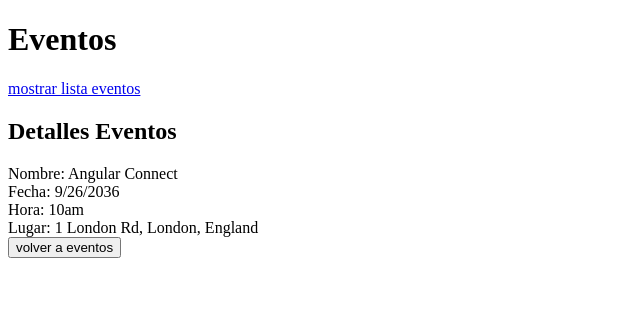
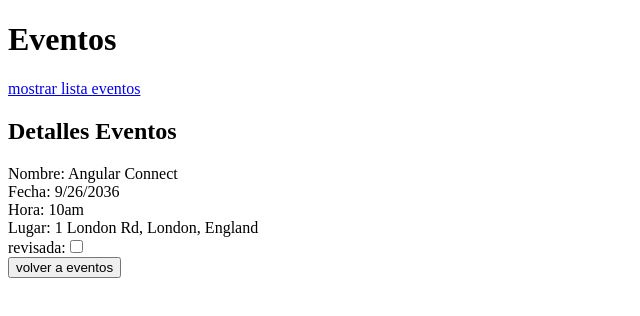
Before and after one commit to BrunoMollo/Practica-GSC, an Angular app in the folder Frontend/Angular/4-5)Servicios y Enrutameinto/ejercicio15/: page /eventos/1 in a window 1280 px wide. Shown: the top 316 px of the page, without its empty margins (0-640 px from the left). Built offline with nearby package versions, Linux system fonts and the light colour scheme.

Commit message:
ejercicio15 con guard canDeactivate

```diff
--- a/Frontend/Angular/4-5)Servicios y Enrutameinto/ejercicio15/src/app/AppRoutingModule.ts
+++ b/Frontend/Angular/4-5)Servicios y Enrutameinto/ejercicio15/src/app/AppRoutingModule.ts
@@ -5,9 +5,10 @@
 import { environment } from 'src/environments/environment';
 import { EventDetailsComponent } from './event-details/event-details.component';
 import { EventExistsGuard } from './guards/event-exists.guard';
+import { EventHasBeenRevisedGuard } from './guards/event-has-been-revised.guard';
 
 const routes:Routes=[
-  {path:'eventos/:id', component:EventDetailsComponent , canActivate:[EventExistsGuard] },
+  {path:'eventos/:id', component:EventDetailsComponent , canActivate:[EventExistsGuard], canDeactivate:[EventHasBeenRevisedGuard] },
   {path:'eventos', component: EventsListComponent }
 ]
 
--- a/Frontend/Angular/4-5)Servicios y Enrutameinto/ejercicio15/src/app/event-details/event-details.component.html
+++ b/Frontend/Angular/4-5)Servicios y Enrutameinto/ejercicio15/src/app/event-details/event-details.component.html
@@ -5,7 +5,12 @@
     <div>Hora: {{evento.time}}</div>
     <div>Lugar: {{evento.location.address}}, {{evento.location.city}}, {{evento.location.country}}</div>
 
+    <div>
+        <label for="">revisada:</label><input type="checkbox" [checked]="reviewed" (input)="toggleReviewed()">
+    </div>
+
     <button (click)="returnToEvents()">volver a eventos</button>
+
 </div>
 
 <span  *ngIf="evento==null">Falta el evento</span>
--- a/Frontend/Angular/4-5)Servicios y Enrutameinto/ejercicio15/src/app/event-details/event-details.component.ts
+++ b/Frontend/Angular/4-5)Servicios y Enrutameinto/ejercicio15/src/app/event-details/event-details.component.ts
@@ -11,6 +11,7 @@
 export class EventDetailsComponent implements OnInit {
 
   evento:Event | undefined;
+  reviewed:boolean=false;
 
   constructor( private activatedRoute:ActivatedRoute
               ,private eventData:EventsDataService
@@ -31,4 +32,8 @@
     this.router.navigate(['eventos']);
   }
 
+  toggleReviewed(){
+    this.reviewed=!this.reviewed
+  }
+
 }
--- /dev/null
+++ b/Frontend/Angular/4-5)Servicios y Enrutameinto/ejercicio15/src/app/guards/event-has-been-revised.guard.ts
@@ -0,0 +1,23 @@
+import { Injectable } from '@angular/core';
+import { ActivatedRouteSnapshot, CanActivate, CanDeactivate, RouterStateSnapshot, UrlTree } from '@angular/router';
+import { Observable } from 'rxjs';
+import { EventDetailsComponent } from '../event-details/event-details.component';
+
+@Injectable({
+  providedIn: 'root'
+})
+export class EventHasBeenRevisedGuard implements CanDeactivate<EventDetailsComponent> {
+
+  canDeactivate(
+    component: EventDetailsComponent,
+    currentRoute: ActivatedRouteSnapshot,
+    currentState: RouterStateSnapshot, nextState?: RouterStateSnapshot | undefined): boolean | UrlTree | Observable<boolean | UrlTree> | Promise<boolean | UrlTree>
+  {
+    if(component.reviewed===true)
+      { return true }
+    else
+      { return false }
+  }
+
+
+}
```
Also changed, not shown: 1 other file (tests, documents, lock files or other folders).
